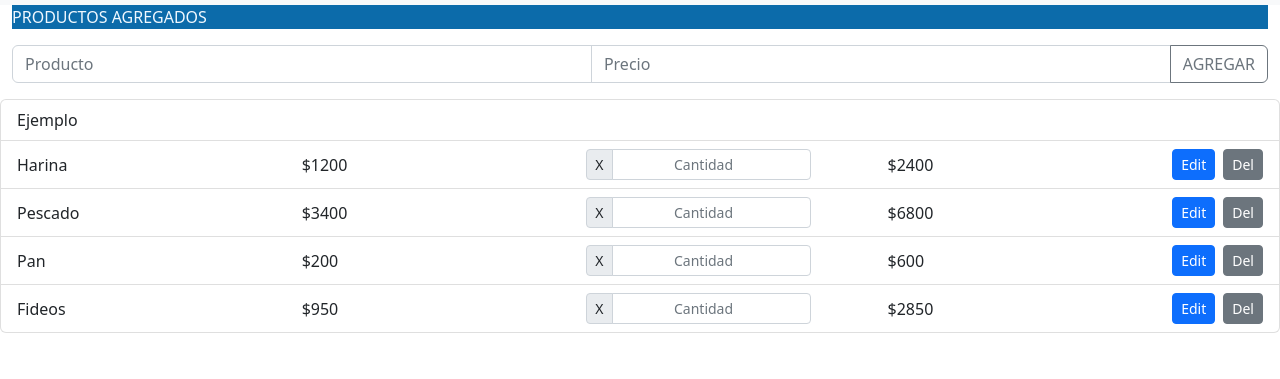
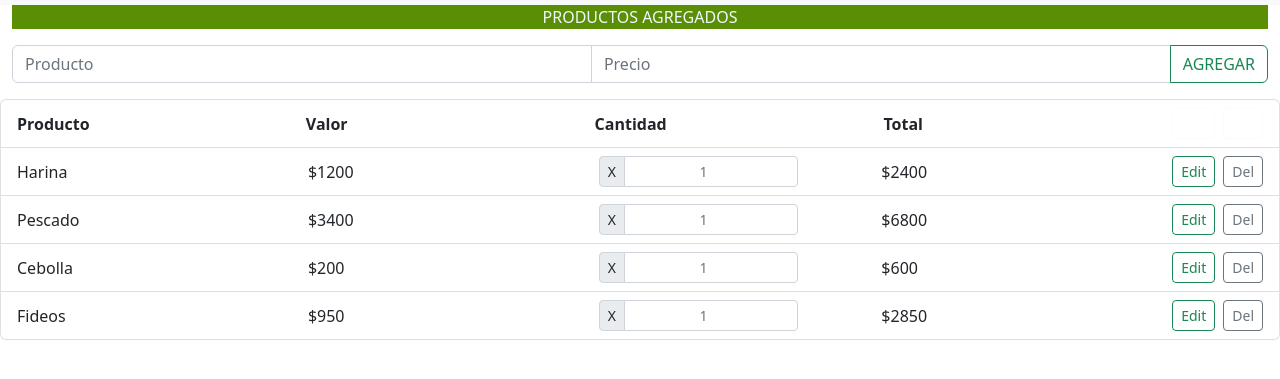
Before and after one commit to LeoYab/JavaScritp, a website: page index.html in a window 1280 px wide. Shown: the part 51-430 px from the top of the page. Drawn offline with nearby package versions, Linux system fonts and the light colour scheme.

Commit message:
Se modifica interfaz

```diff
--- a/index.html
+++ b/index.html
@@ -44,71 +44,93 @@
 
   <main class="container-fluid">
     <div class="barraLista">
-      <p>PRODUCTOS AGREGADOS
-      <p>
+      <p class="text-center">PRODUCTOS AGREGADOS<p>
     </div>
     <div class="input-group mb-3">
       <input type="text" class="form-control" placeholder="Producto" aria-label="Recipient's username"
         aria-describedby="button-addon2">
       <input type="number" class="form-control" placeholder="Precio" aria-label="Recipient's username"
         aria-describedby="button-addon2">
-      <button class="btn btn-outline-secondary" type="button" id="button-addon2">AGREGAR</button>
+      <button class="btn btn-outline-success" type="button" id="button-addon2">AGREGAR</button>
     </div>
 
     <ul class="list-group row">
-      <li class="list-group-item">Ejemplo</li>
+
+      <li class="list-group-item d-flex justify-content-between align-items-center fw-semibold">
+        <p class="tabla mb-0 col-2">Producto</p>
+        <p class="tabla mb-0 col-2">Valor</p>
+
+          <p class="tabla mb-0 col-2">Cantidad</p>
+          <p class="tabla mb-0 col-2">Total</p>
+
+          <div class="d-flex justify-content-end gap-2">
+            <button class="btn btn-sm  btn-outline-light disabled text-white" type="submit">Edit</button>
+            <button class="btn btn-sm  btn-outline-light disabled text-white" type="submit">Del</button>
+          </div>
+
+      </li>
+
+
       <li class="list-group-item d-flex justify-content-between align-items-center">
         <p class="mb-0 col-2">Harina</p>
         <p class="mb-0 col-2">$1200</p>
         <div class="input-group input-group-sm canti">
           <span class="input-group-text" id="basic-addon1">X</span>
-          <input type="number" class="form-control text-center" placeholder="Cantidad" aria-describedby="basic-addon1">
+          <input type="number" class="form-control text-center" placeholder="1" aria-describedby="basic-addon1">
         </div>
         <p class="mb-0 col-2">$2400</p>
         <div class="d-flex justify-content-end gap-2">
-          <button class="btn btn-sm btn-primary" type="submit">Edit</button>
-          <button class="btn btn-sm btn-secondary" type="submit">Del</button>
+          <button class="btn btn-sm btn-outline-success" type="submit">Edit</button>
+          <button class="btn btn-sm btn btn-outline-secondary" type="submit">Del</button>
         </div>
       </li>
+
+
       <li class="list-group-item d-flex justify-content-between align-items-center">
         <p class="mb-0 col-2">Pescado</p>
         <p class="mb-0 col-2">$3400</p>
         <div class="input-group input-group-sm canti">
           <span class="input-group-text" id="basic-addon1">X</span>
-          <input type="number" class="form-control text-center" placeholder="Cantidad" aria-describedby="basic-addon1">
+          <input type="number" class="form-control text-center" placeholder="1" aria-describedby="basic-addon1">
         </div>
         <p class="mb-0 col-2">$6800</p>
         <div class="d-flex justify-content-end gap-2">
-          <button class="btn btn-sm btn-primary" type="submit">Edit</button>
-          <button class="btn btn-sm btn-secondary" type="submit">Del</button>
+          <button class="btn btn-sm btn-outline-success" type="submit">Edit</button>
+          <button class="btn btn-sm btn-outline-secondary" type="submit">Del</button>
         </div>
       </li>
+
+
       <li class="list-group-item d-flex justify-content-between align-items-center">
-        <p class="mb-0 col-2">Pan</p>
+        <p class="mb-0 col-2">Cebolla</p>
         <p class="mb-0 col-2">$200</p>
         <div class="input-group input-group-sm canti">
           <span class="input-group-text" id="basic-addon1">X</span>
-          <input type="number" class="form-control text-center" placeholder="Cantidad" aria-describedby="basic-addon1">
+          <input type="number" class="form-control text-center" placeholder="1" aria-describedby="basic-addon1">
         </div>
         <p class="mb-0 col-2">$600</p>
         <div class="d-flex justify-content-end gap-2">
-          <button class="btn btn-sm btn-primary" type="submit">Edit</button>
-          <button class="btn btn-sm btn-secondary" type="submit">Del</button>
+          <button class="btn btn-sm btn-outline-success" type="submit">Edit</button>
+          <button class="btn btn-sm btn-outline-secondary" type="submit">Del</button>
         </div>
       </li>
+
+
       <li class="list-group-item d-flex justify-content-between align-items-center">
         <p class="mb-0 col-2">Fideos</p>
         <p class="mb-0 col-2">$950</p>
         <div class="input-group input-group-sm canti">
           <span class="input-group-text" id="basic-addon1">X</span>
-          <input type="number" class="form-control text-center" placeholder="Cantidad" aria-describedby="basic-addon1">
+          <input type="number" class="form-control text-center" placeholder="1" aria-describedby="basic-addon1">
         </div>
         <p class="mb-0 col-2">$2850</p>
         <div class="d-flex justify-content-end gap-2">
-          <button class="btn btn-sm btn-primary" type="submit">Edit</button>
-          <button class="btn btn-sm btn-secondary" type="submit">Del</button>
+          <button class="btn btn-sm btn-outline-success" type="submit">Edit</button>
+          <button class="btn btn-sm btn-outline-secondary" type="submit">Del</button>
         </div>
       </li>
+
+
     </ul>
   </main>
   <script src="./js/main.js"></script>
--- a/sass/styles.scss
+++ b/sass/styles.scss
@@ -5,10 +5,14 @@
 }
 
 .barraLista {
-    background-color: rgb(12, 107, 170);
+    background-color: rgb(90, 143, 5);
     color: aliceblue;
 }
 
 .canti{
-    width: 18%;
+    width: 16%;
 }
+
+strong {
+    font-size: 0.8rem;
+}
```
Also changed, not shown: css/style.css, js/main.js (line endings or trailing spaces).
